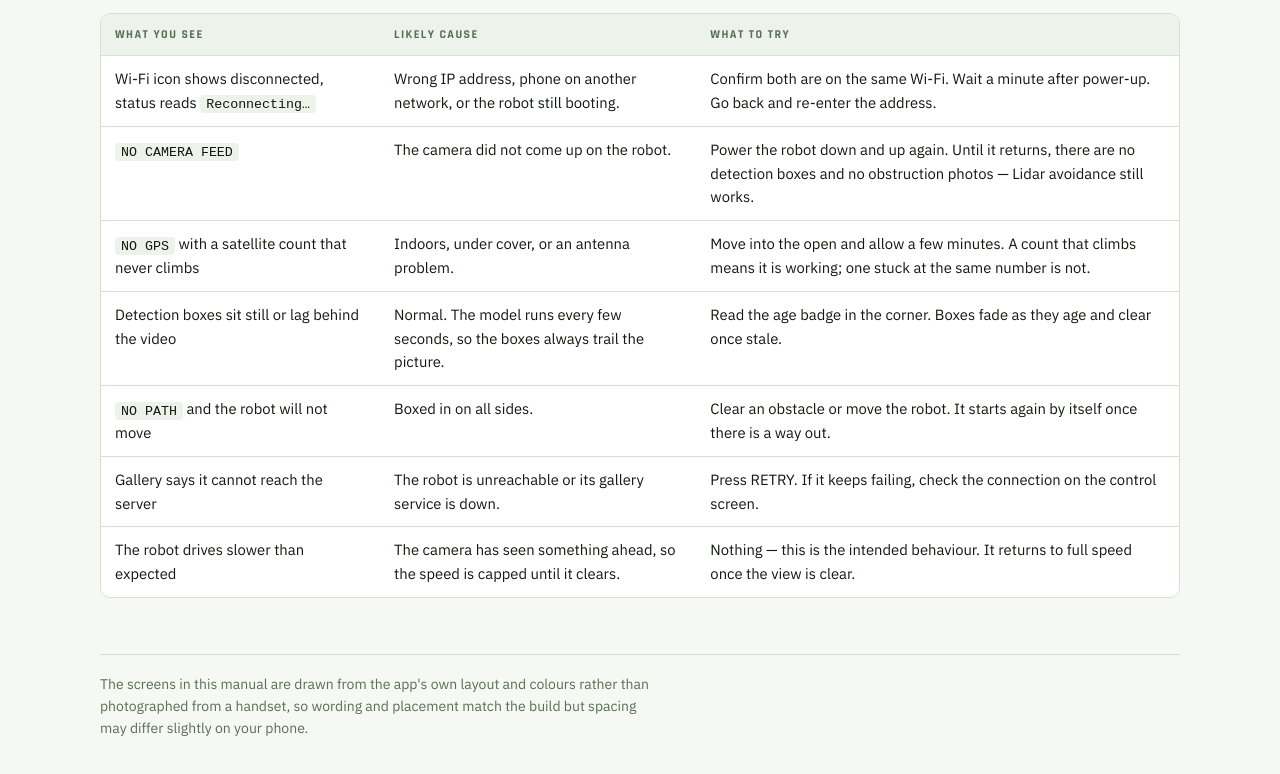
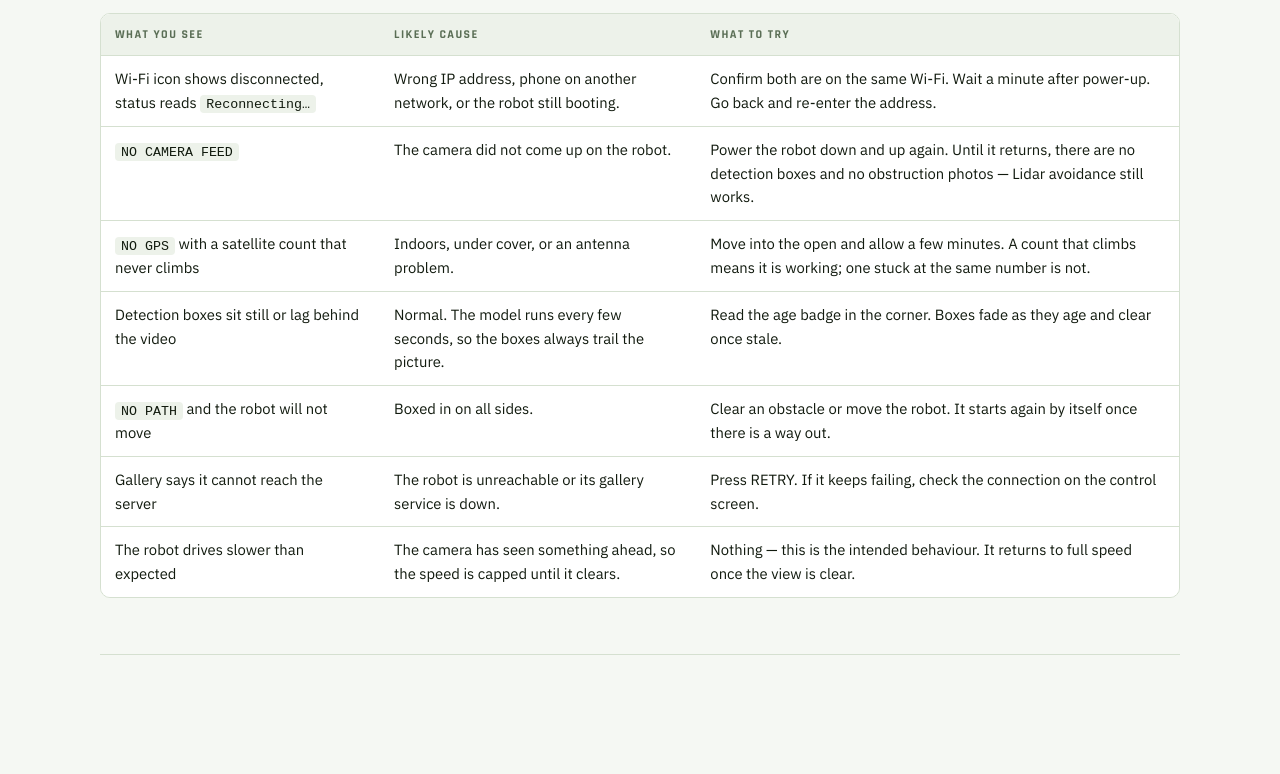
Before and after one commit to abdlnc/AGV-App-Manual, a plain HTML site: page index.html in a window 1280 px wide. Shown: the part 6684-7458 px from the top of the page. After the commit the page ends 7411 px from the top, so only its background shows below. Drawn offline with Linux system fonts and the light colour scheme.

Commit message:
Remove footnote from index.html
Removed footnote about manual screen representation.

```diff
--- a/index.html
+++ b/index.html
@@ -666,7 +666,6 @@ hr.end{border:none;border-top:1px solid var(--rule);margin:56px 0 0}
 </section>
 
 <hr class="end">
-<p class="foot">The screens in this manual are drawn from the app's own layout and colours rather than photographed from a handset, so wording and placement match the build but spacing may differ slightly on your phone.</p>
 
 </div>
 </body>
```
